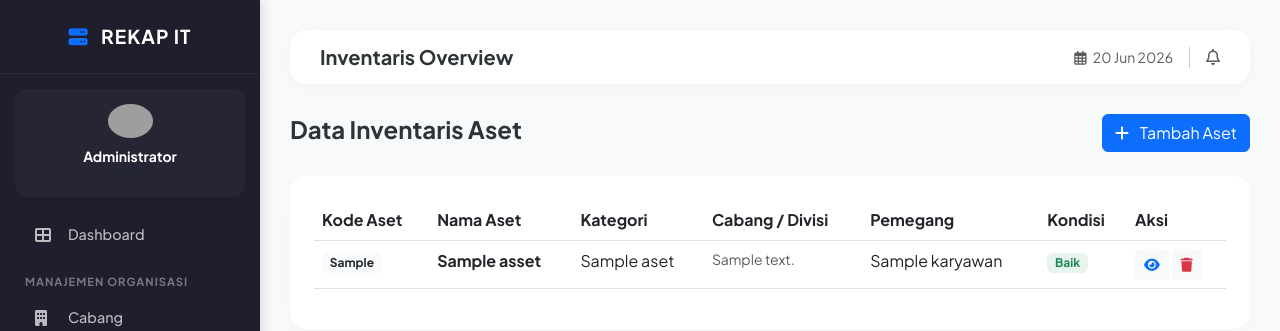
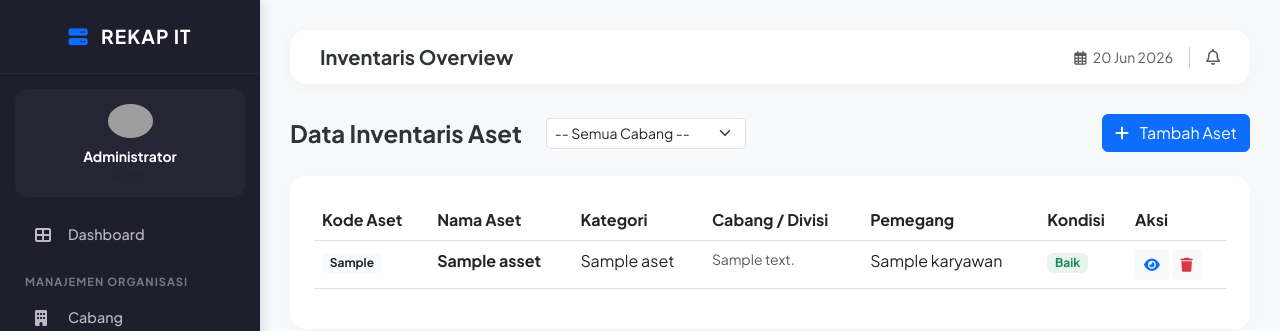
Before and after one commit to anangsuper/rekap-it-hafiz, a PHP site: page /index.php?page=inventaris in a window 1280 px wide. Shown: the top 331 px of the page. Run offline with PHP 8.4, Linux system fonts and the light colour scheme; a user stored in the database is signed in; tables that the repository leaves empty or names only in its code hold one stand-in row (values such as "Sample post"); data that the repository does not hold is empty; grey boxes are pictures that could not be loaded.

Commit message:
Add branch filtering to asset inventory view

```diff
--- a/models/Asset.php
+++ b/models/Asset.php
@@ -7,15 +7,24 @@ class Asset {
         $this->conn = $db;
     }
 
-    public function getAll() {
+    public function getAll($id_cabang = null) {
         $query = "SELECT a.*, k.nama_kategori, c.nama_cabang, d.nama_divisi, kr.nama_karyawan
                   FROM " . $this->table . " a
                   LEFT JOIN kategori_aset k ON a.id_kategori = k.id
                   LEFT JOIN cabang c ON a.id_cabang = c.id
                   LEFT JOIN divisi d ON a.id_divisi = d.id
-                  LEFT JOIN karyawan kr ON a.id_karyawan = kr.id
-                  ORDER BY a.created_at DESC";
+                  LEFT JOIN karyawan kr ON a.id_karyawan = kr.id";
+
+        if ($id_cabang) {
+            $query .= " WHERE a.id_cabang = :id_cabang";
+        }
+
+        $query .= " ORDER BY a.created_at DESC";
+
         $stmt = $this->conn->prepare($query);
+        if ($id_cabang) {
+            $stmt->bindParam(':id_cabang', $id_cabang);
+        }
         $stmt->execute();
         return $stmt->fetchAll();
     }
--- a/views/inventaris.php
+++ b/views/inventaris.php
@@ -11,7 +11,9 @@ $cabangModel = new Cabang($conn);
 $divisiModel = new Divisi($conn);
 $karyawanModel = new Karyawan($conn);
 
-$assets = $assetModel->getAll();
+$id_cabang_filter = isset($_GET['filter_cabang']) ? $_GET['filter_cabang'] : null;
+
+$assets = $assetModel->getAll($id_cabang_filter);
 $kategoris = $kategoriModel->getAll();
 $cabangs = $cabangModel->getAll();
 $divisis = $divisiModel->getAll();
@@ -38,7 +40,20 @@ if ($_SERVER['REQUEST_METHOD'] == 'POST' && isset($_POST['tambah'])) {
 ?>
 
 <div class="d-flex justify-content-between align-items-center mb-4">
-    <h4 class="fw-bold">Data Inventaris Aset</h4>
+    <div class="d-flex align-items-center">
+        <h4 class="fw-bold me-4 mb-0">Data Inventaris Aset</h4>
+        <form method="GET" action="index.php" class="d-flex align-items-center">
+            <input type="hidden" name="page" value="inventaris">
+            <select name="filter_cabang" class="form-select form-select-sm" style="width: 200px;" onchange="this.form.submit()">
+                <option value="">-- Semua Cabang --</option>
+                <?php foreach ($cabangs as $c): ?>
+                    <option value="<?= $c['id'] ?>" <?= ($id_cabang_filter == $c['id']) ? 'selected' : '' ?>>
+                        <?= $c['nama_cabang'] ?>
+                    </option>
+                <?php endforeach; ?>
+            </select>
+        </form>
+    </div>
     <button class="btn btn-primary" data-bs-toggle="modal" data-bs-target="#modalTambah">
         <i class="fas fa-plus me-2"></i> Tambah Aset
     </button>
```
